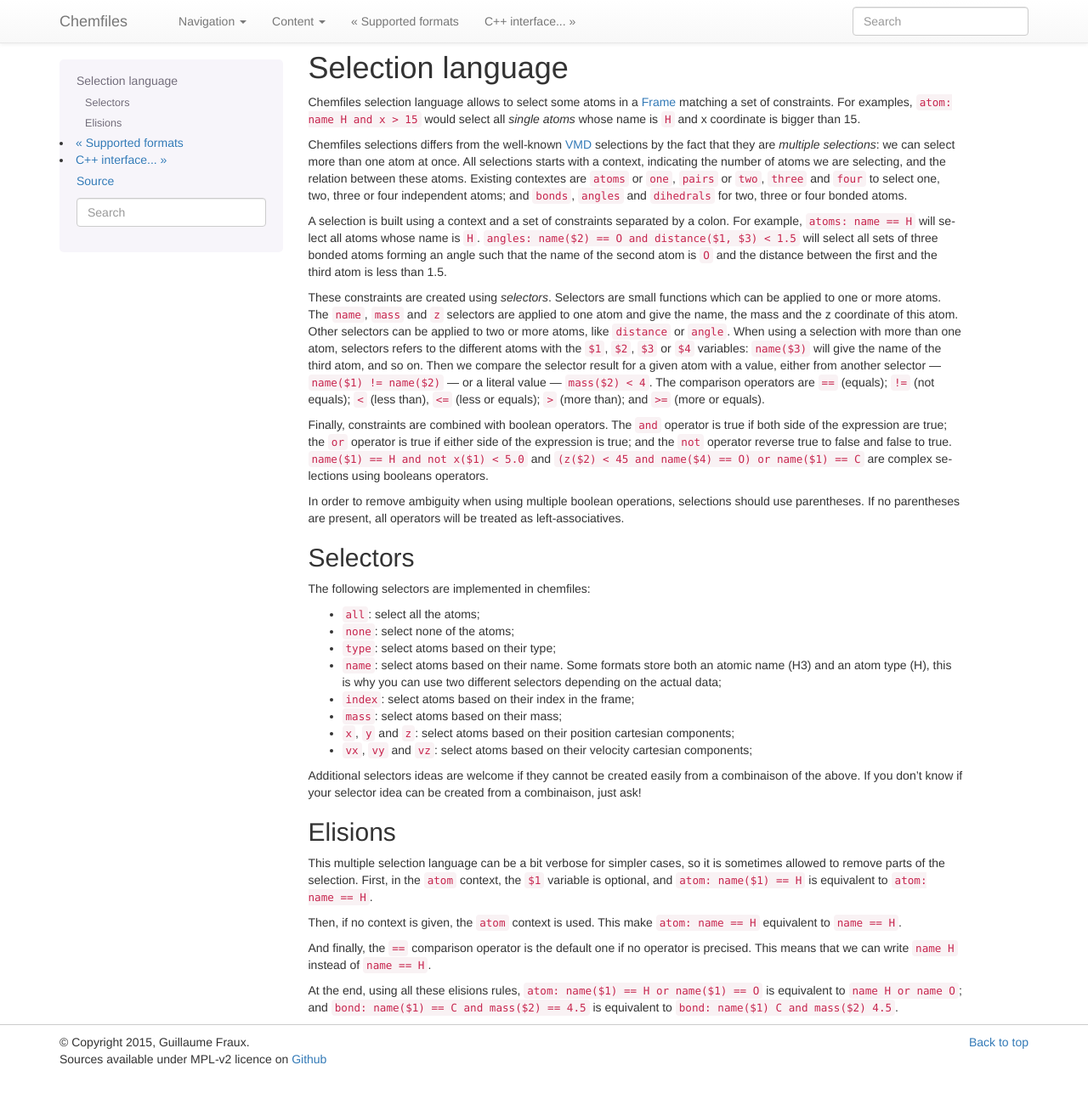
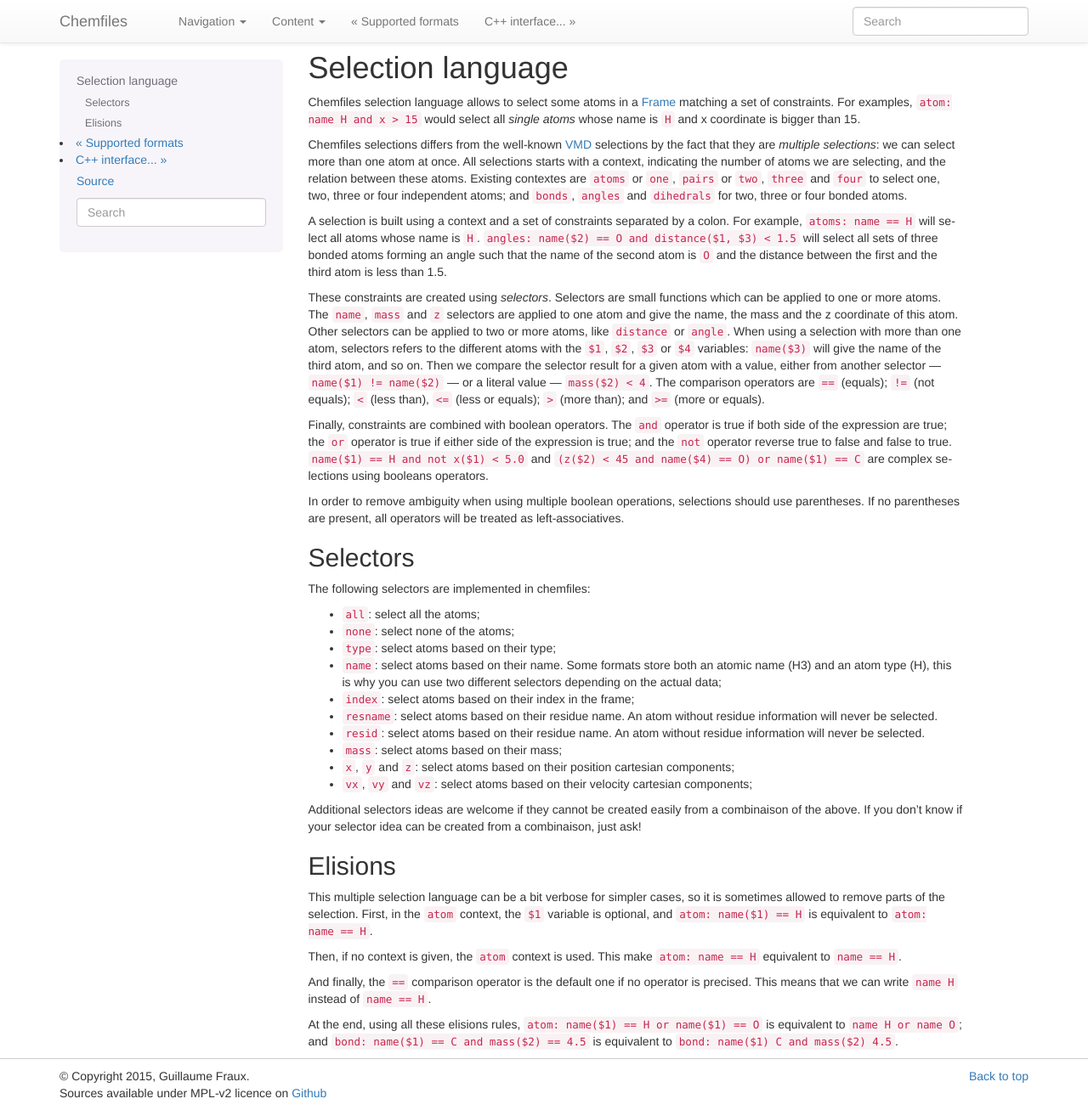
Before and after one commit to chemfiles/chemfiles, a Sphinx documentation site: the page built from doc/selections.rst, in a window 1280 px wide and 1307 px high. Shown: the whole window at 85% size. Built offline with Sphinx 7.4.7, drawn with Linux system fonts in a browser that asks for light colours; pages that are not in the unit, such as notebooks, are missing from menus; the version number could not be read and is left out.

Commit message:
Document the new selections
Fix #39

```diff
--- a/doc/selections.rst
+++ b/doc/selections.rst
@@ -60,6 +60,10 @@ The following selectors are implemented in chemfiles:
   name (H3) and an atom type (H), this is why you can use two different
   selectors depending on the actual data;
 - ``index``: select atoms based on their index in the frame;
+- ``resname``: select atoms based on their residue name. An atom without residue
+  information will never be selected.
+- ``resid``: select atoms based on their residue name. An atom without residue
+  information will never be selected.
 - ``mass``: select atoms based on their mass;
 - ``x``, ``y`` and ``z``: select atoms based on their position cartesian components;
 - ``vx``, ``vy`` and ``vz``: select atoms based on their velocity cartesian components;
```
Also changed, not shown: CHANGELOG.md (+2 -0 lines).
